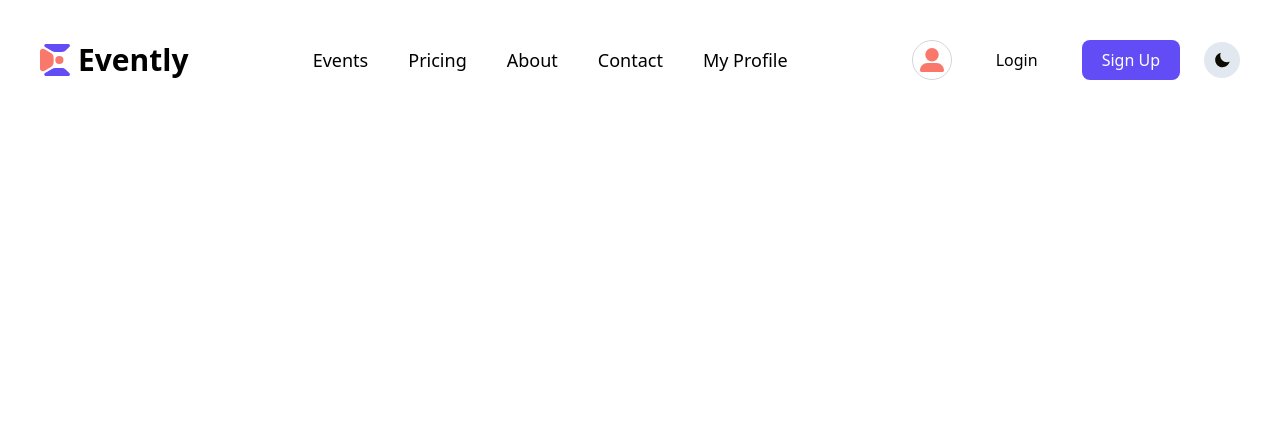
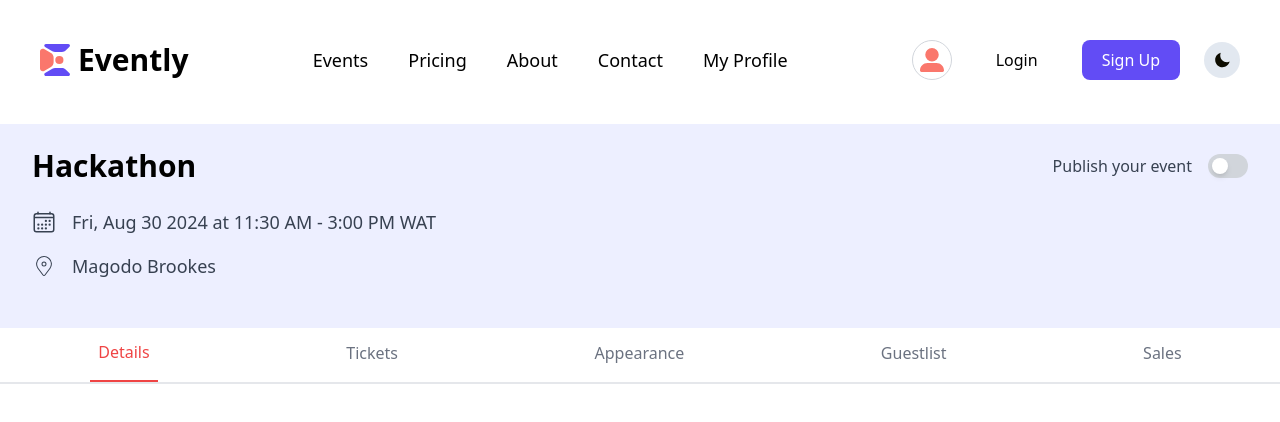
Before and after one commit to Mcdemzy/Evently-EMS, a React (Vite) app: page /profile-event/details in a window 1280 px wide. Shown: the top 422 px of the page. Built offline with nearby package versions, Linux system fonts and the light colour scheme.

Commit message:
Added ProfileEventDetails component and route to App.tsx

```diff
--- a/src/App.tsx
+++ b/src/App.tsx
@@ -20,6 +20,7 @@ import TicketsPage from "./components/Tickets/TicketsPage";
 import TicketsPage2 from "./components/Tickets/ContactPage";
 import TicketsPage3 from "./components/Tickets/PaymentPage";
 import Profile from "./components/Profile/Profile";
+import ProfileEventDetails from "./components/Profile/EventDetails/ProfileEventDetails";
 
 const App = () => {
   const [isDarkMode, toggleDarkMode] = useDarkMode();
@@ -49,6 +50,12 @@ const App = () => {
           <Route path="/events/create/2" element={<Event2 />} />
           <Route path="/events/preview" element={<PreviewTicket />} />
           <Route path="/events/create/3" element={<Event3 />} />
+
+          {/* Profile Events Routes */}
+          <Route
+            path="/profile-event/details"
+            element={<ProfileEventDetails />}
+          />
         </Routes>
       </Router>
     </div>
--- /dev/null
+++ b/src/components/Profile/EventDetails/EventHeader.tsx
@@ -0,0 +1,69 @@
+import { IoCalendarOutline } from "react-icons/io5";
+import { CiLocationOn } from "react-icons/ci";
+import { useState } from "react";
+
+const EventHeader = () => {
+  const [activeTab, setActiveTab] = useState<string>("Details");
+  const [isPublished, setIsPublished] = useState<boolean>(false);
+
+  const tabs = ["Details", "Tickets", "Appearance", "Guestlist", "Sales"];
+
+  return (
+    <main className="w-full h-fit bg-[#EDEFFF] ">
+      {/* Header Section */}
+      <section className="w-full mb-6 py-6 px-4 md:px-8">
+        <div className="flex flex-col sm:flex-row sm:justify-between items-start sm:items-center mb-6">
+          <h1 className="text-3xl font-bold mb-4 sm:mb-0">Hackathon</h1>
+          <div className="flex items-center gap-4">
+            <span className="text-base font-medium text-gray-700">
+              Publish your event
+            </span>
+            <label className="relative inline-flex items-center cursor-pointer">
+              <input
+                type="checkbox"
+                checked={isPublished}
+                onChange={() => setIsPublished(!isPublished)}
+                className="sr-only peer"
+              />
+              <div className="w-10 h-6 bg-gray-300 rounded-full peer peer-checked:bg-green-500 transition"></div>
+              <div
+                className={`absolute top-1 left-1 w-4 h-4 bg-white rounded-full shadow-md transition-transform ${
+                  isPublished ? "transform translate-x-4" : ""
+                }`}
+              ></div>
+            </label>
+          </div>
+        </div>
+
+        {/* Event Info */}
+        <div className="flex items-center gap-4 text-lg text-gray-700 mb-4">
+          <IoCalendarOutline size={24} />
+          <p>Fri, Aug 30 2024 at 11:30 AM - 3:00 PM WAT</p>
+        </div>
+        <div className="flex items-center gap-4 text-lg text-gray-700">
+          <CiLocationOn size={24} />
+          <p>Magodo Brookes</p>
+        </div>
+      </section>
+
+      {/* Navigation Section */}
+      <nav className="w-full h-14 bg-white border-b-2 flex gap-6 md:gap-0 justify-around overflow-x-auto">
+        {tabs.map((tab) => (
+          <button
+            key={tab}
+            onClick={() => setActiveTab(tab)}
+            className={`text-base px-2 pb-1 ${
+              activeTab === tab
+                ? "text-red-500 font-medium border-b-2 border-red-500"
+                : "text-gray-500 hover:text-gray-700"
+            } transition`}
+          >
+            {tab}
+          </button>
+        ))}
+      </nav>
+    </main>
+  );
+};
+
+export default EventHeader;
--- /dev/null
+++ b/src/components/Profile/EventDetails/ProfileEventDetails.tsx
@@ -0,0 +1,13 @@
+import EventHeader from "./EventHeader";
+
+const ProfileEventDetails = () => {
+  return (
+    <>
+      <main className="pt-[124px]">
+        <EventHeader />
+      </main>
+    </>
+  );
+};
+
+export default ProfileEventDetails;
--- /dev/null
+++ b/src/components/Profile/EventDetails/ProfileEventTickets.tsx
@@ -0,0 +1,5 @@
+const ProfileEventTickets = () => {
+  return <div>ProfileEventTickets</div>;
+};
+
+export default ProfileEventTickets;
```
